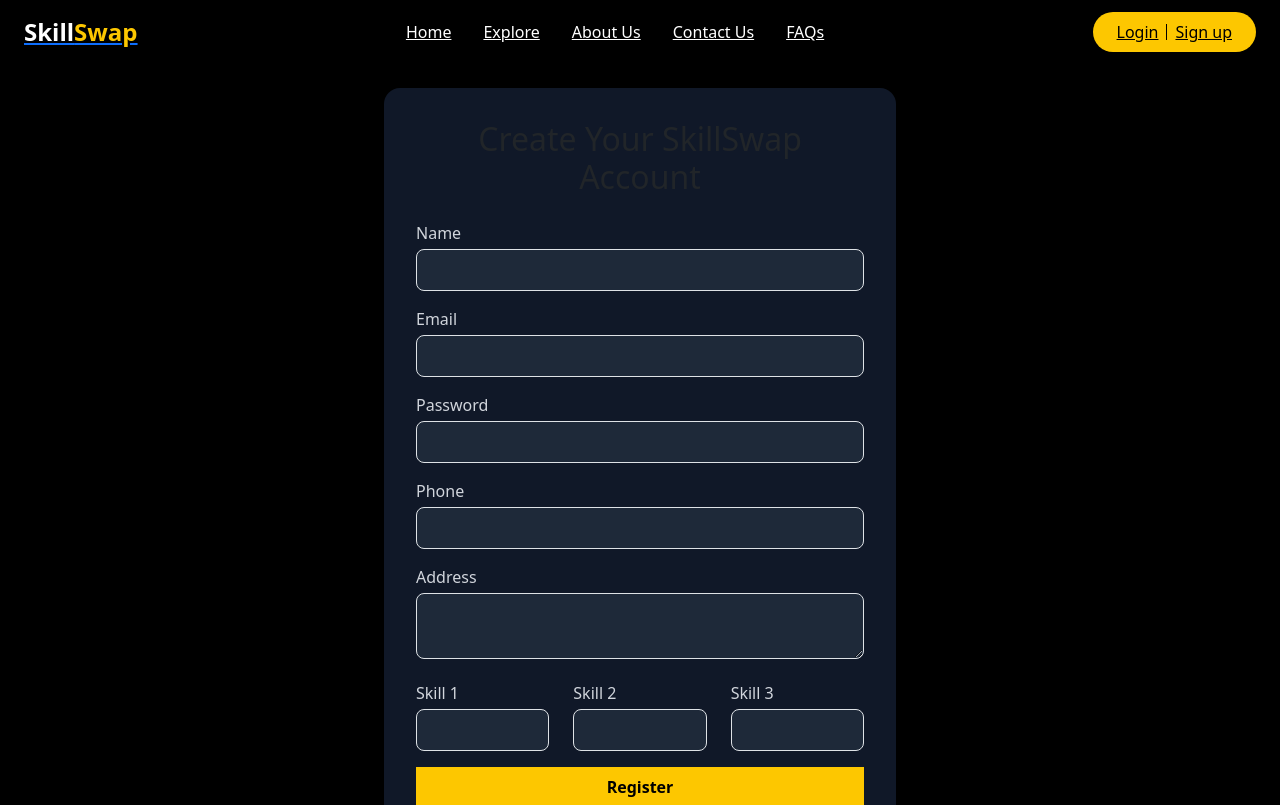
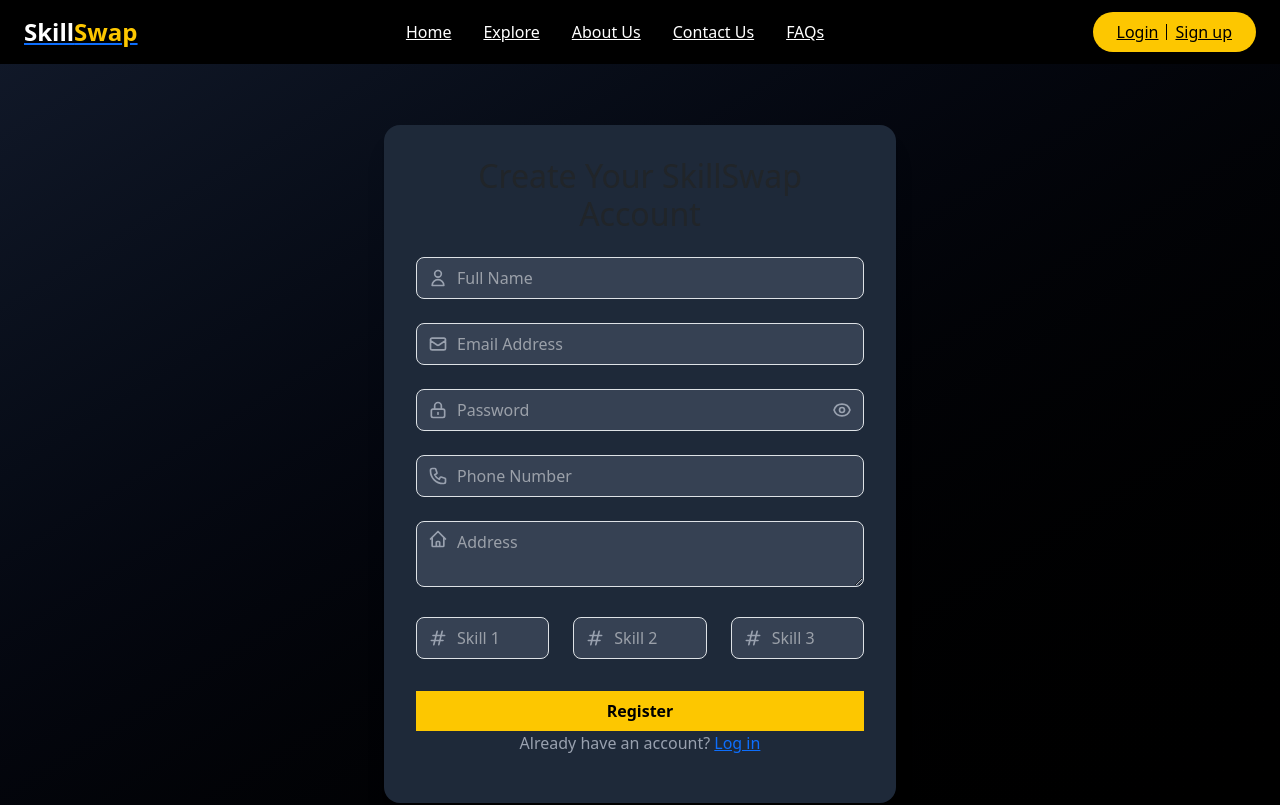
Before and after one commit to abhaypatidar3/Minor-2, a React (Vite) app in the folder frontend/: page /register in a window 1280 px wide. Shown: the top 805 px of the page. Built offline with nearby package versions, Linux system fonts and the light colour scheme.

Commit message:
working with the register section

```diff
--- a/frontend/src/components/Register.jsx
+++ b/frontend/src/components/Register.jsx
@@ -1,5 +1,15 @@
 import React, { useState } from 'react';
 import { Link, useNavigate } from 'react-router-dom';
+import {
+  HiOutlineUser,
+  HiOutlineMail,
+  HiOutlineLockClosed,
+  HiOutlinePhone,
+  HiOutlineHome,
+  HiOutlineHashtag,
+  HiOutlineEye,
+  HiOutlineEyeOff,
+} from 'react-icons/hi';
 import client from '../api/client';
 
 export default function Register() {
@@ -14,6 +24,7 @@ export default function Register() {
     thirdSkill: '',
   });
   const [error, setError] = useState('');
+  const [showPassword, setShowPassword] = useState(false);
   const navigate = useNavigate();
 
   const handleChange = e => {
@@ -25,7 +36,6 @@ export default function Register() {
     e.preventDefault();
     setError('');
     try {
-      // POST /api/v1/user/register expects: name, email, phone, address, password, firstSkill, secondSkill, thirdSkill
       await client.post('/user/register', formData);
       navigate('/login');
     } catch (err) {
@@ -33,75 +43,131 @@ export default function Register() {
     }
   };
 
+  const inputClasses =
+    'w-full pl-10 pr-4 py-2 bg-gray-700 text-white border border-gray-600 rounded-lg focus:outline-none focus:border-yellow-400';
+
   return (
-    <div className="min-h-screen bg-black flex items-center justify-center p-4">
-      <div className="w-full max-w-lg bg-gray-900 rounded-2xl p-8 shadow-lg">
-        <h2 className="text-3xl font-bold text-yellow-400 text-center">
+    <div className="min-h-screen bg-gradient-to-br from-gray-900 to-black flex items-center justify-center px-4">
+      <div className="w-full max-w-lg bg-gray-800 rounded-2xl p-8 shadow-xl transform hover:-translate-y-1 transition-all">
+        <h2 className="text-3xl font-bold text-center text-yellow-400">
           Create Your SkillSwap Account
         </h2>
-        {error && <p className="mt-2 text-red-500 text-center">{error}</p>}
-        <form onSubmit={handleSubmit} className="mt-6 space-y-4">
+        {error && (
+          <p className="mt-4 text-red-500 text-center">
+            {error}
+          </p>
+        )}
+
+        <form onSubmit={handleSubmit} className="mt-6 space-y-6">
           {/* Name */}
-          <div>
-            <label htmlFor="name" className="block text-gray-300 mb-1">Name</label>
+          <div className="relative">
+            <span className="absolute inset-y-0 left-0 flex items-center pl-3 text-gray-400">
+              <HiOutlineUser size={20} />
+            </span>
             <input
-              id="name" name="name" type="text"
-              value={formData.name} onChange={handleChange} required
-              className="w-full bg-gray-800 text-white border border-gray-700 rounded-lg px-4 py-2 focus:outline-none focus:border-yellow-400"
+              id="name"
+              name="name"
+              type="text"
+              value={formData.name}
+              onChange={handleChange}
+              required
+              placeholder="Full Name"
+              className={inputClasses}
             />
           </div>
 
           {/* Email */}
-          <div>
-            <label htmlFor="email" className="block text-gray-300 mb-1">Email</label>
+          <div className="relative">
+            <span className="absolute inset-y-0 left-0 flex items-center pl-3 text-gray-400">
+              <HiOutlineMail size={20} />
+            </span>
             <input
-              id="email" name="email" type="email"
-              value={formData.email} onChange={handleChange} required
-              className="w-full bg-gray-800 text-white border border-gray-700 rounded-lg px-4 py-2 focus:outline-none focus:border-yellow-400"
+              id="email"
+              name="email"
+              type="email"
+              value={formData.email}
+              onChange={handleChange}
+              required
+              placeholder="Email Address"
+              className={inputClasses}
             />
           </div>
 
           {/* Password */}
-          <div>
-            <label htmlFor="password" className="block text-gray-300 mb-1">Password</label>
+          <div className="relative">
+            <span className="absolute inset-y-0 left-0 flex items-center pl-3 text-gray-400">
+              <HiOutlineLockClosed size={20} />
+            </span>
             <input
-              id="password" name="password" type="password"
-              value={formData.password} onChange={handleChange} required
-              className="w-full bg-gray-800 text-white border border-gray-700 rounded-lg px-4 py-2 focus:outline-none focus:border-yellow-400"
+              id="password"
+              name="password"
+              type={showPassword ? 'text' : 'password'}
+              value={formData.password}
+              onChange={handleChange}
+              required
+              placeholder="Password"
+              className={`${inputClasses} pr-12`}
             />
+            <button
+              type="button"
+              onClick={() => setShowPassword(v => !v)}
+              className="absolute inset-y-0 right-0 flex items-center pr-3 text-gray-400"
+              aria-label={showPassword ? 'Hide password' : 'Show password'}
+            >
+              {showPassword ? <HiOutlineEyeOff size={20} /> : <HiOutlineEye size={20} />}
+            </button>
           </div>
 
           {/* Phone */}
-          <div>
-            <label htmlFor="phone" className="block text-gray-300 mb-1">Phone</label>
+          <div className="relative">
+            <span className="absolute inset-y-0 left-0 flex items-center pl-3 text-gray-400">
+              <HiOutlinePhone size={20} />
+            </span>
             <input
-              id="phone" name="phone" type="tel"
-              value={formData.phone} onChange={handleChange} required
-              className="w-full bg-gray-800 text-white border border-gray-700 rounded-lg px-4 py-2 focus:outline-none focus:border-yellow-400"
+              id="phone"
+              name="phone"
+              type="tel"
+              value={formData.phone}
+              onChange={handleChange}
+              required
+              placeholder="Phone Number"
+              className={inputClasses}
             />
           </div>
 
           {/* Address */}
-          <div>
-            <label htmlFor="address" className="block text-gray-300 mb-1">Address</label>
+          <div className="relative">
+            <span className="absolute top-2 left-0 flex items-start pl-3 text-gray-400">
+              <HiOutlineHome size={20} />
+            </span>
             <textarea
-              id="address" name="address" rows="2"
-              value={formData.address} onChange={handleChange} required
-              className="w-full bg-gray-800 text-white border border-gray-700 rounded-lg px-4 py-2 focus:outline-none focus:border-yellow-400 resize-none"
+              id="address"
+              name="address"
+              rows="2"
+              value={formData.address}
+              onChange={handleChange}
+              required
+              placeholder="Address"
+              className={`${inputClasses} resize-none pl-10 py-2`}
             />
           </div>
 
           {/* Skills */}
           <div className="grid grid-cols-1 md:grid-cols-3 gap-4">
-            {['firstSkill','secondSkill','thirdSkill'].map((field, i) => (
-              <div key={field}>
-                <label htmlFor={field} className="block text-gray-300 mb-1">
-                  {`Skill ${i+1}`}
-                </label>
+            {['firstSkill', 'secondSkill', 'thirdSkill'].map((field, i) => (
+              <div key={field} className="relative">
+                <span className="absolute inset-y-0 left-0 flex items-center pl-3 text-gray-400">
+                  <HiOutlineHashtag size={20} />
+                </span>
                 <input
-                  id={field} name={field} type="text"
-                  value={formData[field]} onChange={handleChange} required
-                  className="w-full bg-gray-800 text-white border border-gray-700 rounded-lg px-4 py-2 focus:outline-none focus:border-yellow-400"
+                  id={field}
+                  name={field}
+                  type="text"
+                  value={formData[field]}
+                  onChange={handleChange}
+                  required
+                  placeholder={`Skill ${i + 1}`}
+                  className={inputClasses}
                 />
               </div>
             ))}
@@ -109,15 +175,17 @@ export default function Register() {
 
           <button
             type="submit"
-            className="w-full bg-yellow-400 text-black font-semibold py-2 rounded-full hover:opacity-90 transition"
+            className="w-full mt-2 bg-yellow-400 text-black font-semibold py-2 rounded-full hover:opacity-90 transition"
           >
             Register
           </button>
         </form>
 
-        <p className="mt-4 text-center text-gray-500">
+        <p className="mt-6 text-center text-gray-400">
           Already have an account?{' '}
-          <Link to="/login" className="text-yellow-400 hover:underline">Log in</Link>
+          <Link to="/login" className="text-yellow-400 hover:underline transition">
+            Log in
+          </Link>
         </p>
       </div>
     </div>
```
